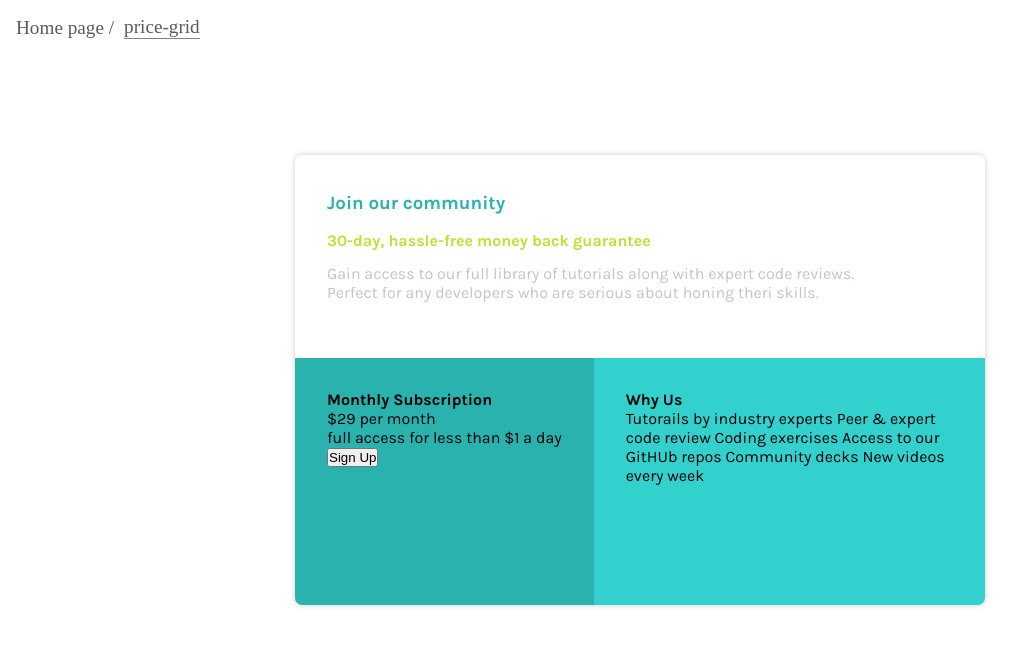
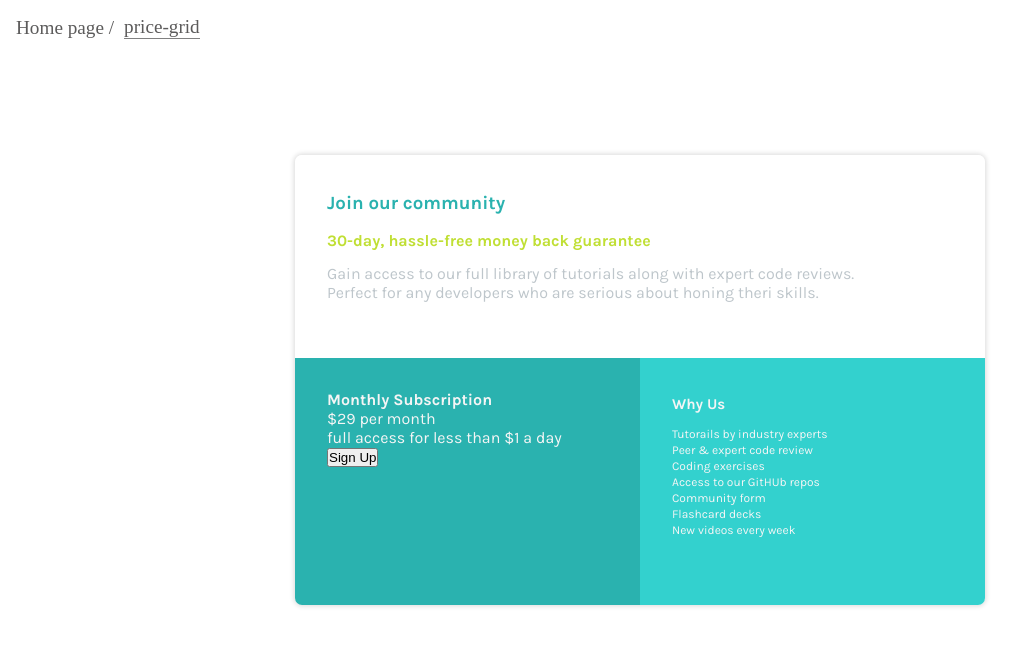
Before and after one commit to Dina2703/css_small-projects, a React (Create React App) app: page /price-grid in a window 1280 px wide. Shown: the top 646 px of the page, without its empty margins (0-1034 px from the left). Built offline with nearby package versions, Linux system fonts and the light colour scheme.

Commit message:
Price Grid: why-us section

```diff
--- a/src/components/PriceGrid.js
+++ b/src/components/PriceGrid.js
@@ -23,11 +23,15 @@ function PriceGrid() {
           </div>
           <div className="why-us">
             <h4>Why Us </h4>
-            <p>
-              Tutorails by industry experts Peer & expert code review Coding
-              exercises Access to our GitHUb repos Community decks New videos
-              every week
-            </p>
+            <ul>
+              <li>Tutorails by industry experts</li>
+              <li>Peer & expert code review</li>
+              <li>Coding exercises</li>
+              <li>Access to our GitHUb repos</li>
+              <li>Community form</li>
+              <li>Flashcard decks</li>
+              <li>New videos every week</li>
+            </ul>
           </div>
         </div>
       </div>
--- a/src/style/price_grid.css
+++ b/src/style/price_grid.css
@@ -25,8 +25,9 @@
 
 #price-grid .grid-container {
   display: grid;
-  grid-template-columns: auto auto;
+  grid-template-columns: 1fr 1fr;
   height: 55%;
+  color: whitesmoke;
 }
 
 #price-grid .main-desc {
@@ -68,3 +69,15 @@
   border-bottom-right-radius: 7px;
   padding: 2rem;
 }
+
+#price-grid .why-us h4 {
+  font-size: 15px;
+  padding: 5px 0;
+  margin-bottom: 0.5rem;
+}
+
+#price-grid .why-us ul {
+  font-size: 12px;
+  line-height: 1rem;
+  list-style-type: none;
+}
```
